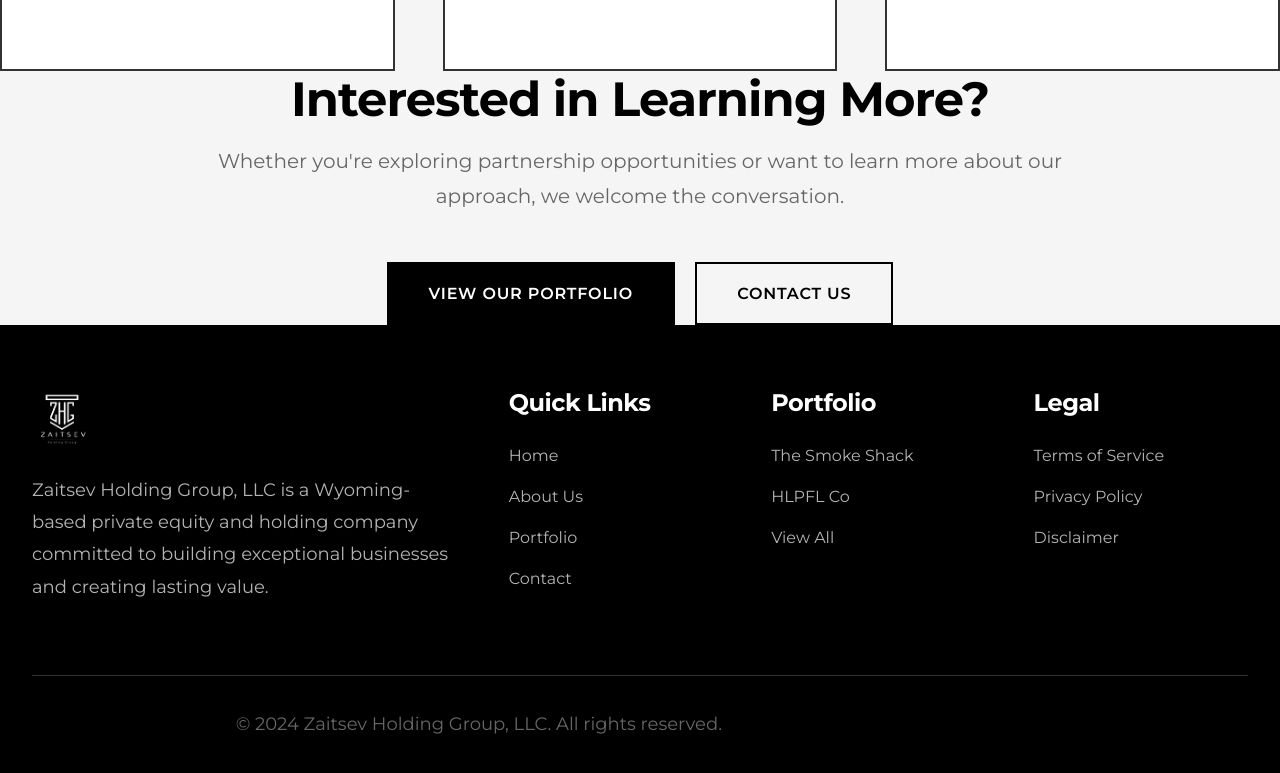
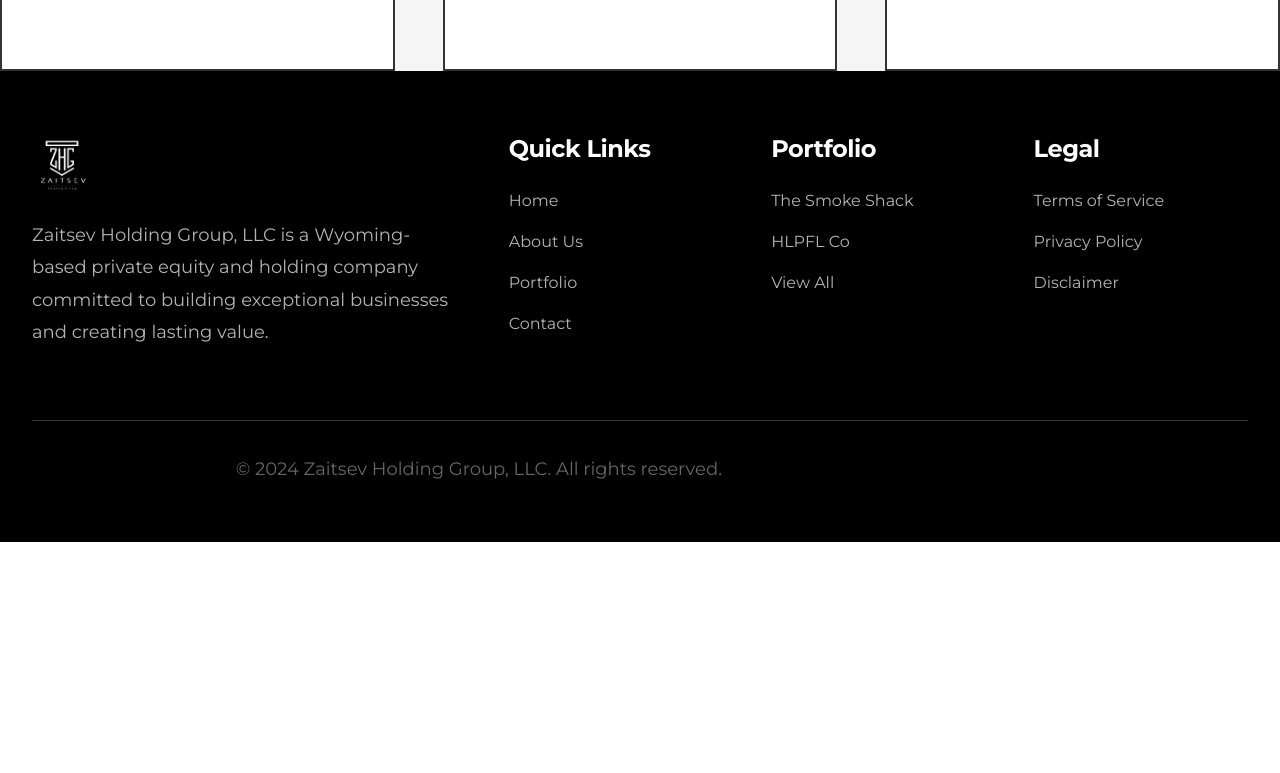
Before and after one commit to HLPFLCG/zhc, a plain HTML site: page about.html in a window 1280 px wide. Shown: the part 3880-4653 px from the top of the page. After the commit the page ends 4422 px from the top, so only its background shows below. Drawn offline with Linux system fonts and the light colour scheme.

Commit message:
Update about.html

```diff
--- a/about.html
+++ b/about.html
@@ -64,7 +64,7 @@
         </div>
     </nav>
 
-    <main id="main-content">
+<main id="main-content">
     <!-- Page Header -->
     <section class="hero" style="min-height: 60vh;">
         <div class="hero-content">
@@ -248,22 +248,8 @@
         </div>
     </section>
 
-    <!-- Call to Action Section -->
-    <section class="section-light">
-        <div class="container text-center">
-            <h2 class="section-title">Interested in Learning More?</h2>
-            <p class="section-subtitle">
-                Whether you're exploring partnership opportunities or want to learn more about our approach,
-                we welcome the conversation.
-            </p>
-            <div class="mt-3">
-                <a href="portfolio.html" class="btn btn-dark" style="margin-right: 1rem;">View Our Portfolio</a>
-                <a href="contact.html" class="btn btn-secondary" style="border-color: #000; color: #000;">Contact Us</a>
-            </div>
-        </div>
-    </section>
 
-        </main>
+</main>
 
     <!-- Footer -->
     <footer class="footer" role="contentinfo">
```
